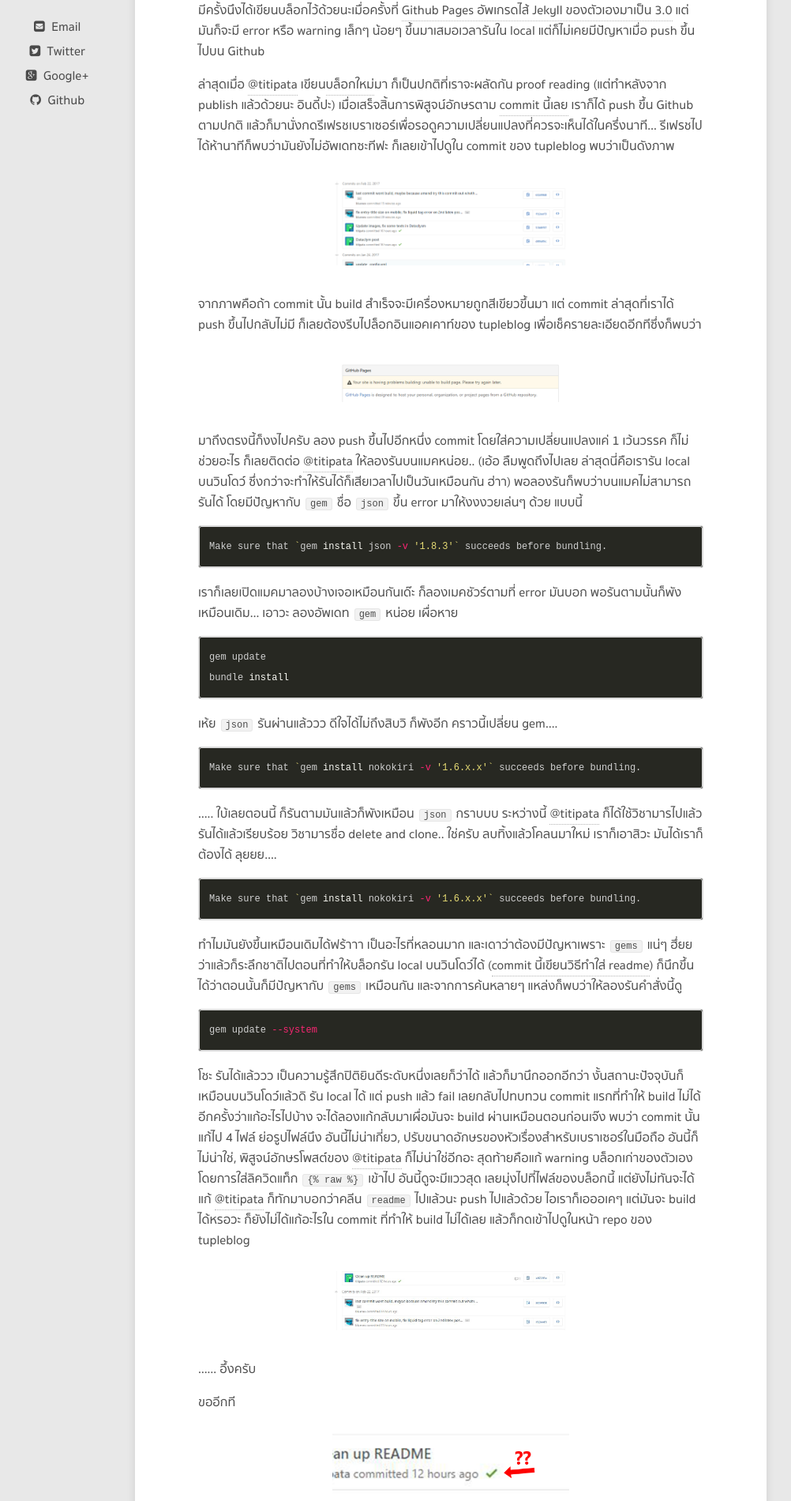
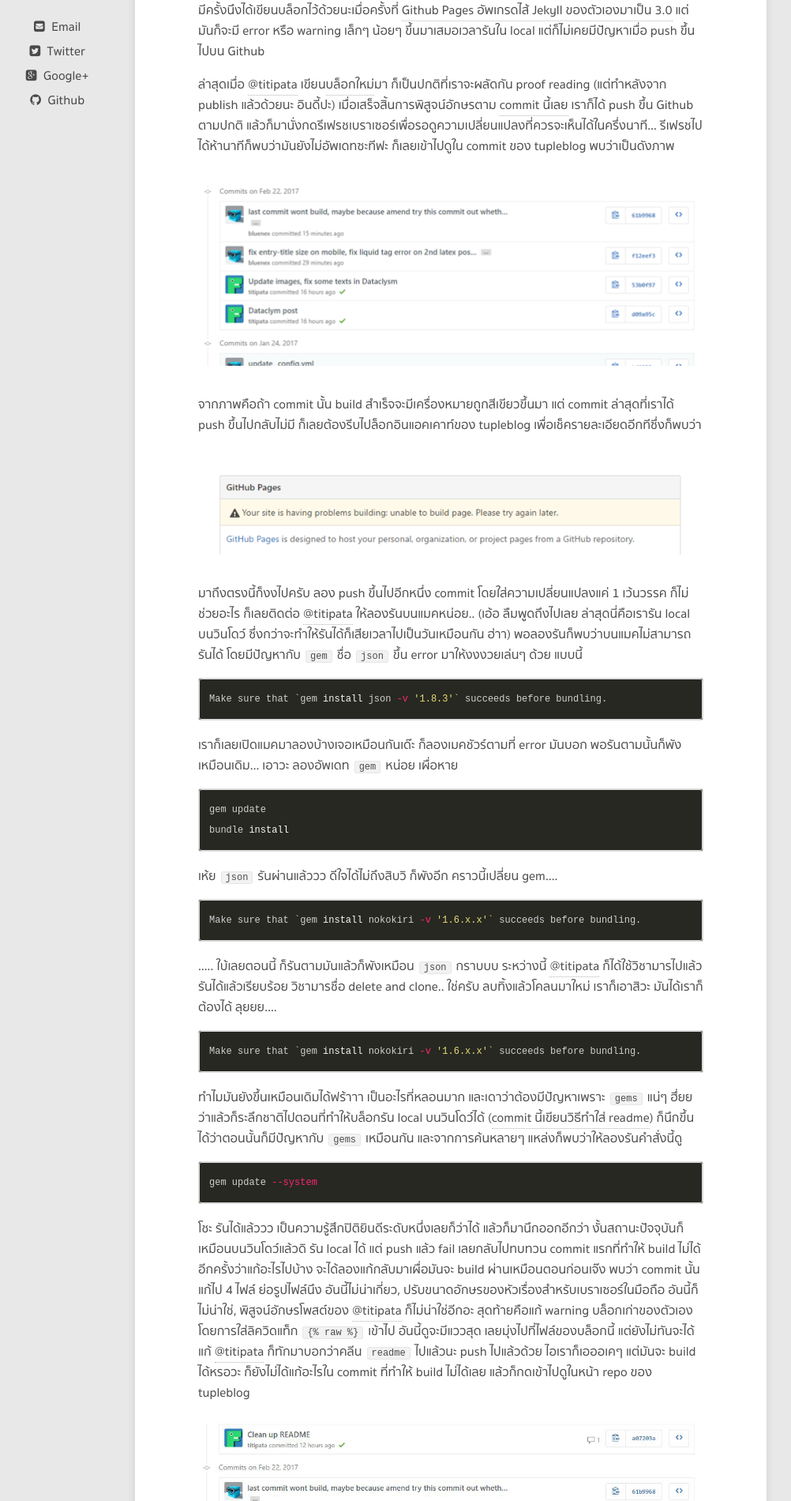
Before and after one commit to tupleblog/tupleblog.github.io, a Jekyll site: the page built from _posts/2016-02-23-when-github-pages-build-fail.md, in a window 1280 px wide. Shown: the part 554-2454 px from the top of the page at 79% size, without its empty margins (69-1071 px from the left). Built offline with Jekyll 4.4.1, drawn with Linux system fonts in a browser that asks for light colours; nearby versions of some CDN libraries; comment, search, counter and statistics services are not loaded.

Commit message:
fix image on latest post

```diff
--- a/_posts/2016-02-23-when-github-pages-build-fail.md
+++ b/_posts/2016-02-23-when-github-pages-build-fail.md
@@ -17,13 +17,13 @@
 ล่าสุดเมื่อ [@titipata](https://twitter.com/titipat_a) เขียน[บล็อกใหม่](http://tupleblog.github.io/dataclysm-big-data/)มา ก็เป็นปกติที่เราจะผลัดกัน proof reading (แต่ทำหลังจาก publish แล้วด้วยนะ อินดี้ปะ) เมื่อเสร็จสิ้นการพิสูจน์อักษรตาม [commit นี้เลย](https://github.com/tupleblog/tupleblog.github.io/commit/f12eef34b19fab3dacda8519d8080ecb86e5cc88) เราก็ได้ push ขึ้น Github ตามปกติ แล้วก็มานั่งกดรีเฟรชเบราเซอร์เพื่อรอดูความเปลี่ยนแปลงที่ควรจะเห็นได้ในครึ่งนาที... รีเฟรชไปได้ห้านาทีก็พบว่ามันยังไม่อัพเดทซะทีฟะ ก็เลยเข้าไปดูใน commit ของ tupleblog พบว่าเป็นดังภาพ
 
 <figure><center>
-  <img width="300px" src="/images/post/buildfail/commit.png" data-action="zoom"/>
+  <img width="auto" src="/images/post/buildfail/commit.png" data-action="zoom"/>
 </center></figure>
 
 จากภาพคือถ้า commit นั้น build สำเร็จจะมีเครื่องหมายถูกสีเขียวขึ้นมา แต่ commit ล่าสุดที่เราได้ push ขึ้นไปกลับไม่มี ก็เลยต้องรีบไปล็อกอินแอคเคาท์ของ tupleblog เพื่อเช็ครายละเอียดอีกทีซึ่งก็พบว่า
 
 <figure><center>
-  <img width="300px" src="/images/post/buildfail/error.png" data-action="zoom"/>
+  <img width="auto" src="/images/post/buildfail/error.png" data-action="zoom"/>
 </center></figure>
 
 มาถึงตรงนี้ก็งงไปครับ ลอง push ขึ้นไปอีกหนึ่ง commit โดยใส่ความเปลี่ยนแปลงแค่ 1 เว้นวรรค ก็ไม่ช่วยอะไร ก็เลยติดต่อ [@titipata](https://twitter.com/titipat_a) ให้ลองรันบนแมคหน่อย.. (เอ้อ ลืมพูดถึงไปเลย ล่าสุดนี่คือเรารัน local บนวินโดว์ ซึ่งกว่าจะทำให้รันได้ก็เสียเวลาไปเป็นวันเหมือนกัน ฮ่าา) พอลองรันก็พบว่าบนแมคไม่สามารถรันได้ โดยมีปัญหากับ `gem` ชื่อ `json` ขึ้น error มาให้งงงวยเล่นๆ ด้วย แบบนี้
@@ -60,7 +60,7 @@
 โชะ รันได้แล้ววว เป็นความรู้สึกปิติยินดีระดับหนึ่งเลยก็ว่าได้ แล้วก็มานึกออกอีกว่า งั้นสถานะปัจจุบันก็เหมือนบนวินโดว์แล้วดิ รัน local ได้ แต่ push แล้ว fail เลยกลับไปทบทวน commit แรกที่ทำให้ build ไม่ได้อีกครั้งว่าแก้อะไรไปบ้าง จะได้ลองแก้กลับมาเผื่อมันจะ build ผ่านเหมือนตอนก่อนเจ๊ง พบว่า commit นั้นแก้ไป 4 ไฟล์ ย่อรูปไฟล์นึง อันนี้ไม่น่าเกี่ยว, ปรับขนาดอักษรของหัวเรื่องสำหรับเบราเซอร์ในมือถือ อันนี้ก็ไม่น่าใช่, พิสูจน์อักษรโพสต์ของ [@titipata](https://twitter.com/titipat_a) ก็ไม่น่าใช่อีกอะ สุดท้ายคือแก้ warning บล็อกเก่าของตัวเองโดยการใส่ลิควิดแท็ก `{% raw %}{% raw %}{% endraw %}` เข้าไป อันนี้ดูจะมีแววสุด เลยมุ่งไปที่ไฟล์ของบล็อกนี้ แต่ยังไม่ทันจะได้แก้ [@titipata](https://twitter.com/titipat_a) ก็ทักมาบอกว่าคลีน `readme` ไปแล้วนะ push ไปแล้วด้วย ไอเราก็เอออเคๆ แต่มันจะ build ได้หรอวะ ก็ยังไม่ได้แก้อะไรใน commit ที่ทำให้ build ไม่ได้เลย แล้วก็กดเข้าไปดูในหน้า repo ของ tupleblog
 
 <figure><center>
-  <img width="300px" src="/images/post/buildfail/buildpass.jpg" data-action="zoom"/>
+  <img width="auto" src="/images/post/buildfail/buildpass.jpg" data-action="zoom"/>
 </center></figure>
 
  ...... อึ้งครับ
@@ -68,7 +68,7 @@
  ขออีกที
 
  <figure><center>
-  <img width="300px" src="/images/post/buildfail/buildpass-zoom.jpg" data-action="zoom"/>
+  <img width="auto" src="/images/post/buildfail/buildpass-zoom.JPG" data-action="zoom"/>
 </center></figure>
 
 โอเค ผ่านก็ผ่าน ดีละ ปล่อยให้มันเป็นปริศนาต่อไป นอนดีกว่า
```
